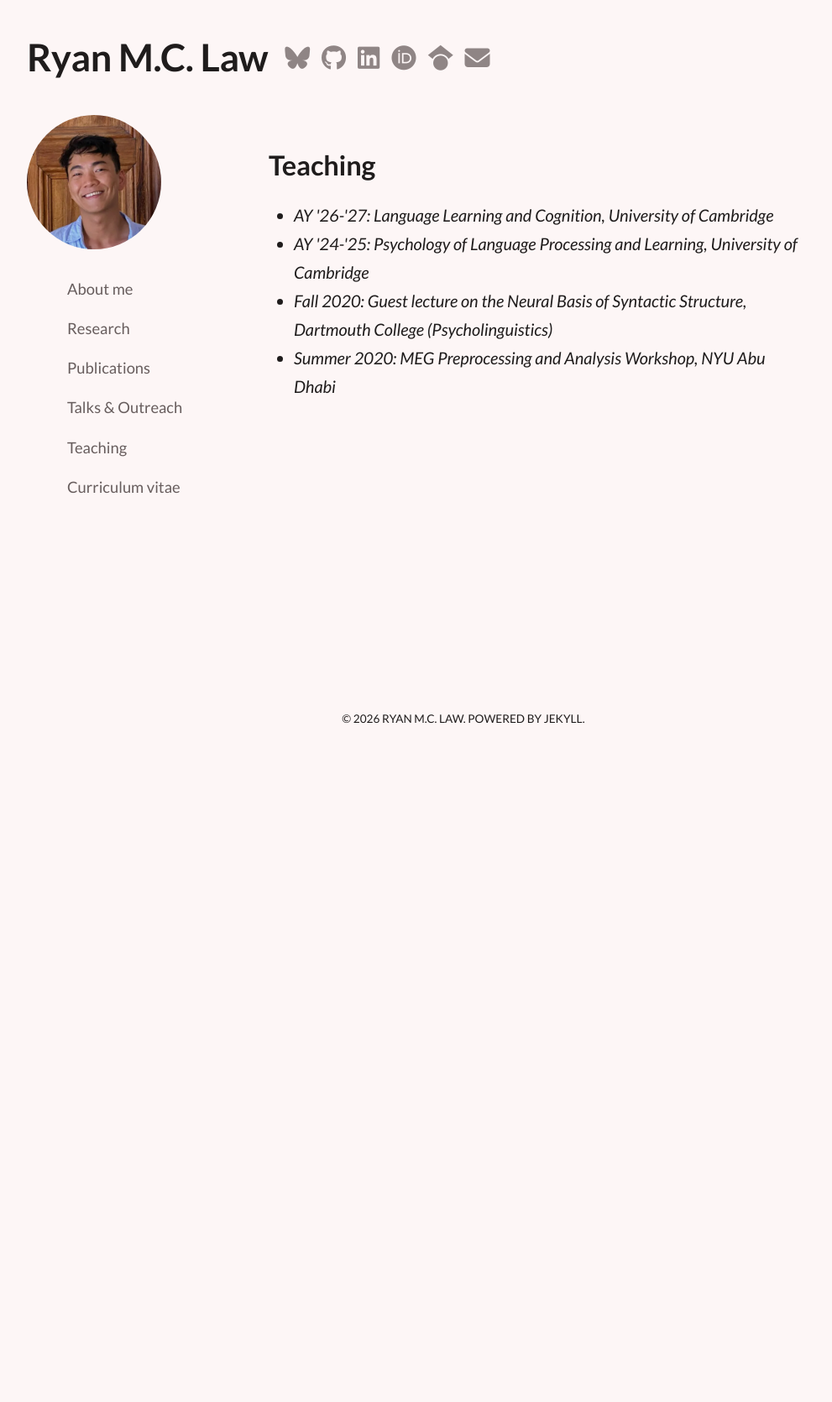
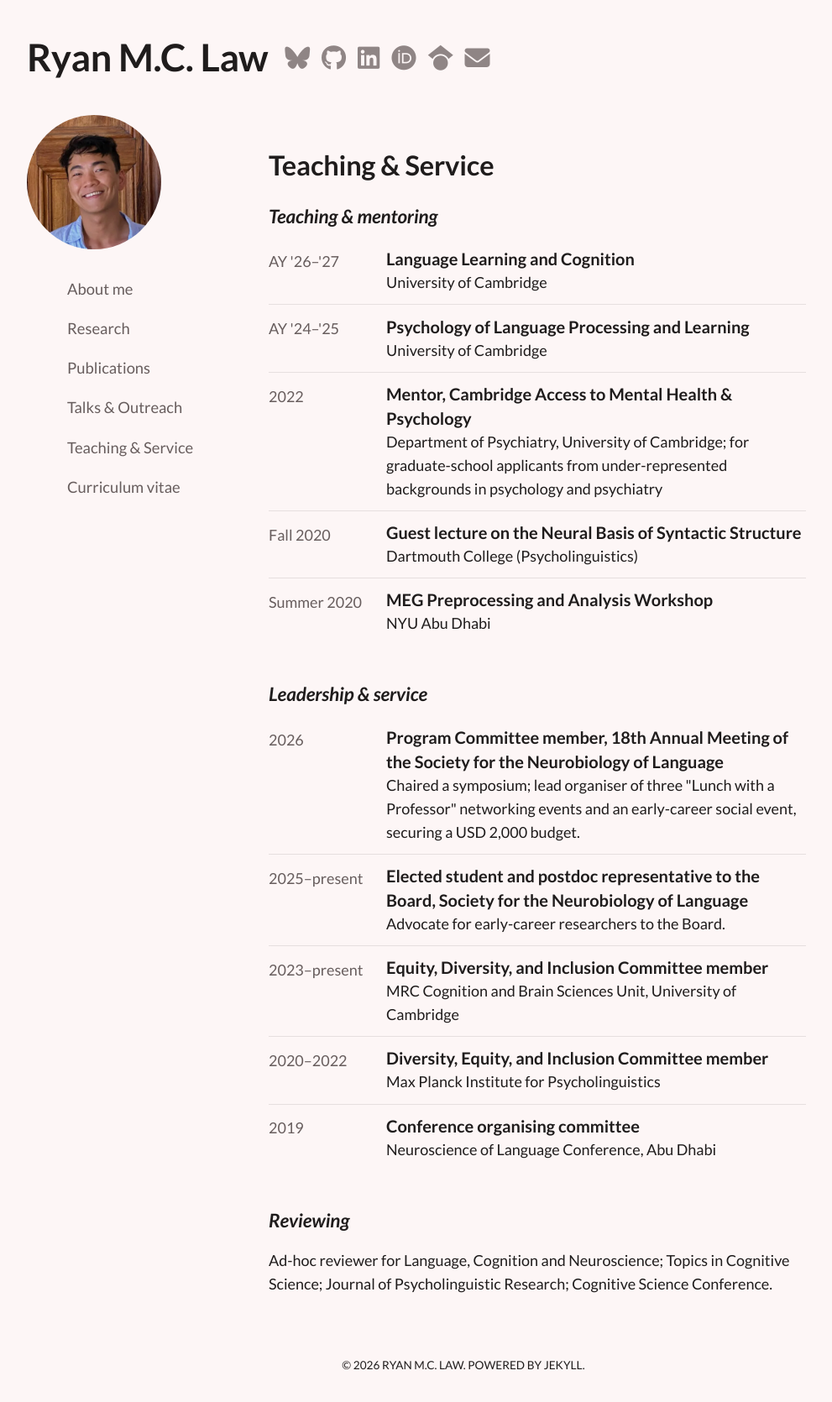
Before and after one commit to rmc-law/rmc-law.github.io, a Jekyll site: the page built from teaching.md, in a window 1280 px wide. Shown: the whole page at 84% size, without its empty margins (88-1079 px from the left). Built offline with Jekyll 4.4.1, drawn with Linux system fonts in a browser that asks for light colours; nearby versions of some CDN libraries; before the commit the page ends 900 px from its top, so only the background shows below that.

Commit message:
Teaching & Service page: teaching & mentoring, leadership & service, reviewing
Same /teaching/ URL, retitled. Teaching entries keep the existing wording
plus CAMHP mentoring from the CV; leadership, committees and reviewing
come from the CV via _data/service.yml.

```diff
--- /dev/null
+++ b/_data/service.yml
@@ -0,0 +1,22 @@
+# "Leadership & service" on the Teaching & Service page.
+# Shown in file order (newest first). Each item: when, title, optional detail.
+
+leadership:
+  - when: "2026"
+    title: Program Committee member, 18th Annual Meeting of the Society for the Neurobiology of Language
+    detail: Chaired a symposium; lead organiser of three "Lunch with a Professor" networking events and an early-career social event, securing a USD 2,000 budget.
+  - when: 2025–present
+    title: Elected student and postdoc representative to the Board, Society for the Neurobiology of Language
+    detail: Advocate for early-career researchers to the Board.
+  - when: 2023–present
+    title: Equity, Diversity, and Inclusion Committee member
+    detail: MRC Cognition and Brain Sciences Unit, University of Cambridge
+  - when: 2020–2022
+    title: Diversity, Equity, and Inclusion Committee member
+    detail: Max Planck Institute for Psycholinguistics
+  - when: "2019"
+    title: Conference organising committee
+    detail: Neuroscience of Language Conference, Abu Dhabi
+
+# One line, shown under "Reviewing"
+reviewing: "Ad-hoc reviewer for Language, Cognition and Neuroscience; Topics in Cognitive Science; Journal of Psycholinguistic Research; Cognitive Science Conference."
--- /dev/null
+++ b/_data/teaching.yml
@@ -0,0 +1,18 @@
+# "Teaching & mentoring" on the Teaching & Service page.
+# Shown in file order (newest first). Each item: when, title, optional detail.
+
+- when: AY '26–'27
+  title: Language Learning and Cognition
+  detail: University of Cambridge
+- when: AY '24–'25
+  title: Psychology of Language Processing and Learning
+  detail: University of Cambridge
+- when: "2022"
+  title: Mentor, Cambridge Access to Mental Health & Psychology
+  detail: Department of Psychiatry, University of Cambridge; for graduate-school applicants from under-represented backgrounds in psychology and psychiatry
+- when: Fall 2020
+  title: Guest lecture on the Neural Basis of Syntactic Structure
+  detail: Dartmouth College (Psycholinguistics)
+- when: Summer 2020
+  title: MEG Preprocessing and Analysis Workshop
+  detail: NYU Abu Dhabi
--- a/_includes/teaching.html
+++ b/_includes/teaching.html
@@ -1,8 +1,10 @@
-<h3>Teaching</h3>
+<h3>Teaching &amp; Service</h3>
 
-<ul>
-    <li><i>AY '26-'27: Language Learning and Cognition, University of Cambridge</i></li>
-    <li><i>AY '24-'25: Psychology of Language Processing and Learning, University of Cambridge</i></li>
-    <li><i>Fall 2020: Guest lecture on the Neural Basis of Syntactic Structure, Dartmouth College (Psycholinguistics)</i></li>
-    <li><i>Summer 2020: MEG Preprocessing and Analysis Workshop, NYU Abu Dhabi</i></li>
-</ul>
+<h4>Teaching &amp; mentoring</h4>
+{% include rows.html items=site.data.teaching %}
+
+<h4>Leadership &amp; service</h4>
+{% include rows.html items=site.data.service.leadership %}
+
+<h4>Reviewing</h4>
+<p class="row-detail">{{ site.data.service.reviewing }}</p>
--- a/teaching.md
+++ b/teaching.md
@@ -1,8 +1,8 @@
 ---
 layout: page
-title: Teaching
+title: Teaching & Service
 permalink: /teaching/
-order: 4
+order: 5
 ---
 
 {% include teaching.html %}
```
